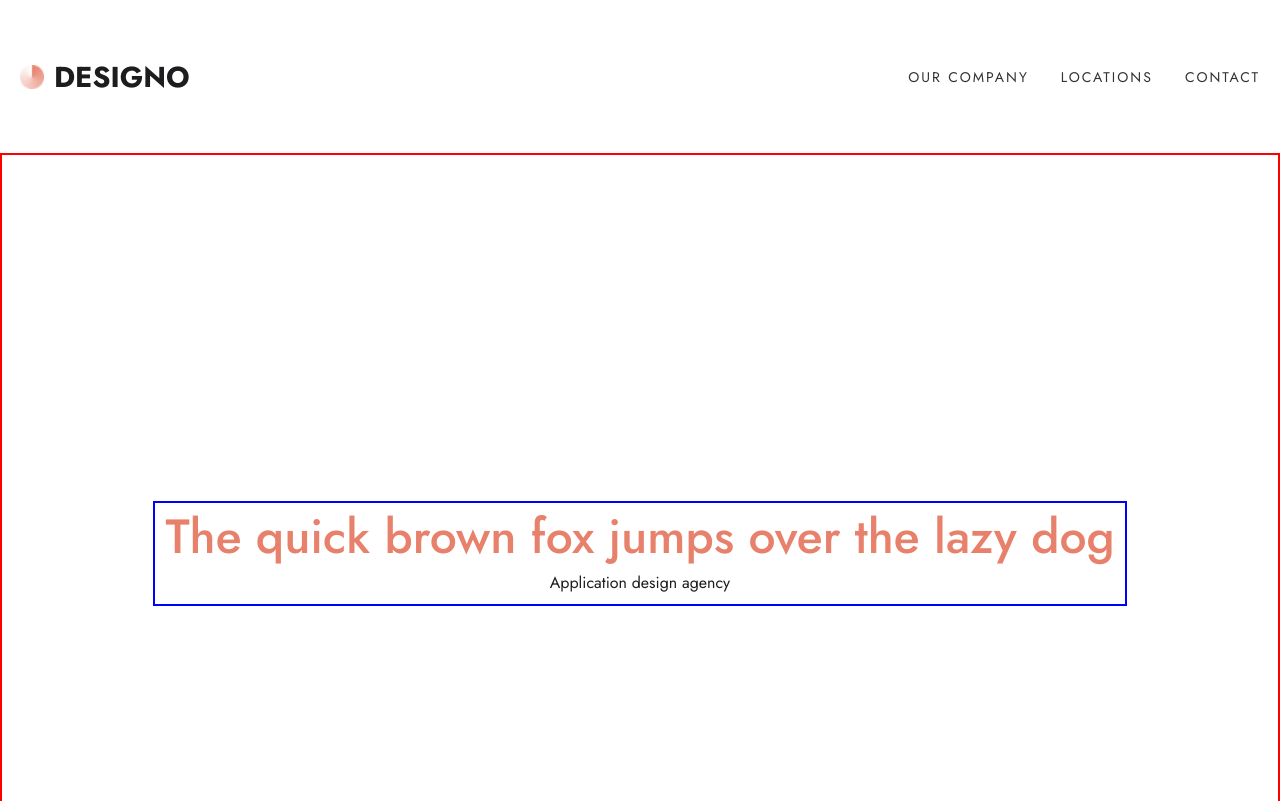
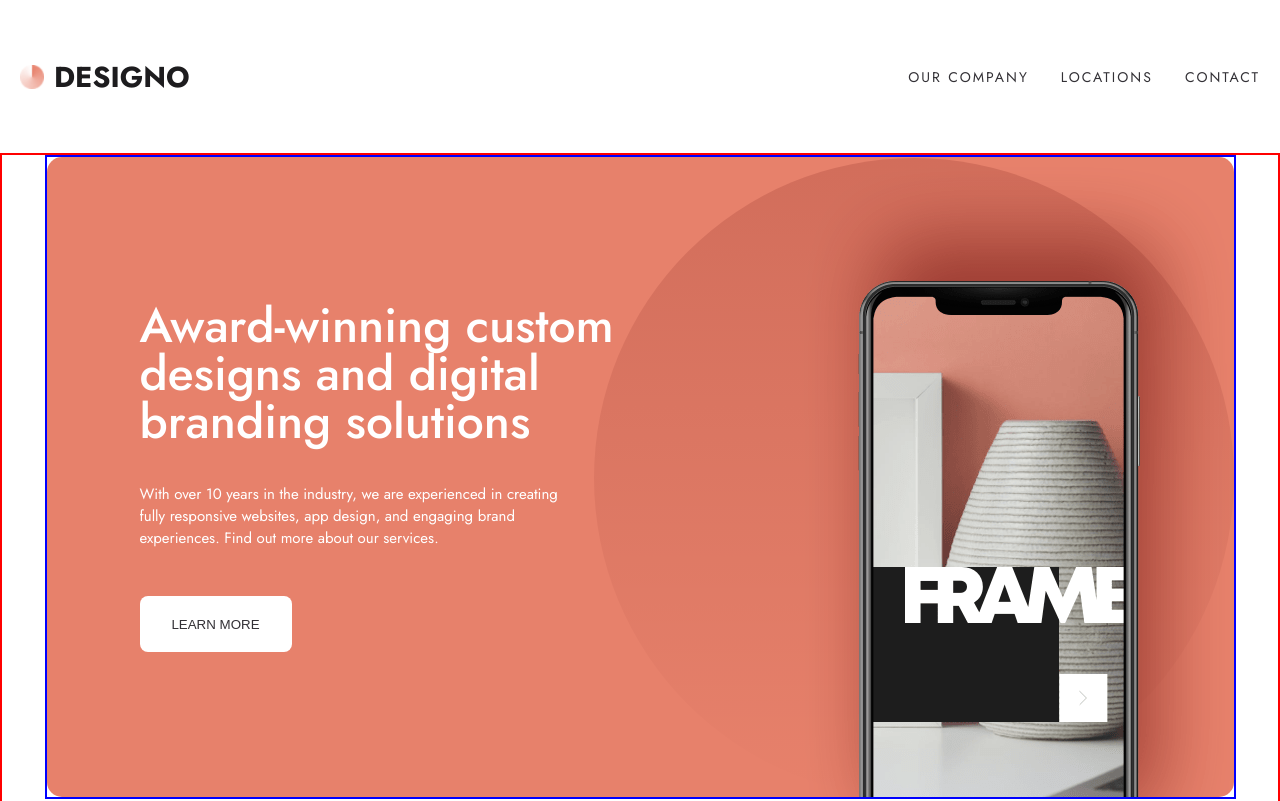
Before and after one commit to Chermann-KING/designo-app, a Next.js app: page / in a window 1280 px wide. Shown: the top 801 px of the page. Built offline with nearby package versions, Linux system fonts and the light colour scheme.

Commit message:
💄 Develop: Components > Add <Hero />

```diff
--- a/src/app/layout.tsx
+++ b/src/app/layout.tsx
@@ -30,9 +30,9 @@ export default function RootLayout({
 const WapperStyled = styled.div`
   /* moblie first */
   border: 2px solid red;
+
   display: flex;
   flex-direction: column;
-  justify-content: center;
   align-items: center;
   min-height: 100vh;
 `;
--- a/src/app/page.tsx
+++ b/src/app/page.tsx
@@ -1,24 +1,38 @@
 "use client";
 
+import Hero from "@/components/Hero";
 import styled from "styled-components";
 
 export default function Home() {
   return (
     <ContainerStyled>
-      <TitleStyled>The quick brown fox jumps over the lazy dog</TitleStyled>
-      <p>Application design agency</p>
+      <Hero />
     </ContainerStyled>
   );
 }
 
 const ContainerStyled = styled.div`
+  /* mobile first */
   border: 2px solid blue;
+
+  width: clamp(327px, 100%, 1191px);
+  height: 100%;
 
   display: flex;
   flex-direction: column;
   align-items: center;
+  justify-content: flex-start;
   gap: ${({ theme }) => theme.space.xs};
-  padding: ${({ theme }) => theme.space.xs};
+
+  // Styles pour les tablettes
+  @media (min-width: 481px) and (max-width: 768px) {
+    padding: 0 ${({ theme }) => theme.space.lg};
+  }
+
+  // Styles pour les ordinateurs de bureau
+  @media (min-width: 769px) {
+    padding: 0;
+  }
 `;
 
 const TitleStyled = styled.h1`
--- /dev/null
+++ b/src/components/Hero.tsx
@@ -0,0 +1,145 @@
+import Image from "next/image";
+import styled from "styled-components";
+import Button from "./shared/Button";
+
+export default function Hero() {
+  return (
+    <HeroSectionStyled>
+      <div className="infos-text">
+        <h1>Award-winning custom designs and digital branding solutions</h1>
+        <p>
+          With over 10 years in the industry, we are experienced in creating
+          fully responsive websites, app design, and engaging brand experiences.
+          Find out more about our services.
+        </p>
+        <Button variant="primary" href="/web-design">
+          Learn more
+        </Button>
+      </div>
+      <div className="image">
+        <Image
+          src={"/images/home/desktop/image-hero-phone.png"}
+          alt="photo téléphone"
+          width={624}
+          height={913}
+          priority={true}
+        />
+      </div>
+    </HeroSectionStyled>
+  );
+}
+
+const HeroSectionStyled = styled.section`
+  /* mobile first */
+  position: relative;
+  overflow: hidden;
+  width: 100%;
+  height: 843px;
+
+  display: flex;
+  flex-direction: column;
+  align-items: center;
+  text-align: center;
+
+  background-color: ${(props) => props.theme.colors.primary.peach};
+  background-image: url("/images/home/desktop/bg-pattern-hero-home.svg");
+  background-repeat: no-repeat;
+  background-position: 0% 50%;
+  padding: 58px 20px;
+
+  .infos-text {
+    height: 350px;
+
+    display: flex;
+    flex-direction: column;
+    justify-content: space-between;
+    align-items: center;
+
+    text-align: center;
+    color: ${(props) => props.theme.colors.primary.white};
+    gap: ${(props) => props.theme.space.sm};
+    padding: 0;
+
+    h1 {
+      font-size: 32px;
+      line-height: 36px;
+      font-weight: 500;
+    }
+    p {
+      font-size: 0.9375rem;
+      max-width: 327px;
+    }
+    button {
+      margin-top: 10px;
+    }
+  }
+
+  .image {
+    position: relative;
+    top: -80px;
+    width: 284px;
+    height: 573px;
+    align-self: center;
+    display: flex;
+    justify-content: center;
+  }
+
+  // Styles pour les tablettes
+  @media (min-width: 481px) and (max-width: 768px) {
+    background-position: 200% 50%;
+    border-radius: ${(props) => props.theme.borderRadius.large};
+
+    .infos-text {
+      max-width: 573px;
+      gap: 19px;
+
+      h1 {
+        font-size: ${(props) => props.theme.typography.headings.h1.fontSize};
+        line-height: ${(props) =>
+          props.theme.typography.headings.h1.lineHeight};
+      }
+      p {
+        max-width: 445px;
+        padding: 0 5px;
+      }
+    }
+
+    .image {
+      top: -80px;
+    }
+  }
+
+  // Styles pour les ordinateurs de bureau
+  @media (min-width: 769px) {
+    height: 640px;
+    flex-direction: row;
+    justify-content: space-between;
+    background-position: center right;
+    border-radius: ${(props) => props.theme.borderRadius.large};
+    padding: 0 93px;
+
+    .infos-text {
+      max-width: 540px;
+      height: 350px;
+      display: flex;
+      flex-direction: column;
+      justify-content: space-between;
+      align-items: flex-start;
+      text-align: left;
+      margin-right: 0px;
+      h1 {
+        font-size: ${(props) => props.theme.typography.headings.h1.fontSize};
+        line-height: ${(props) =>
+          props.theme.typography.headings.h1.lineHeight};
+      }
+      p {
+        max-width: 445px;
+      }
+    }
+
+    .image {
+      width: 284px;
+      height: 573px;
+    }
+  }
+`;
--- a/src/theme/defaultTheme.ts
+++ b/src/theme/defaultTheme.ts
@@ -92,7 +92,8 @@ const Theme: DefaultTheme = {
     xs: "10px",
     sm: "15px",
     md: "20px",
-    lg: "25px",
+    // lg: "25px",
+    lg: "23px",
     xl: "30px",
     xxl: "35px",
   },
```
